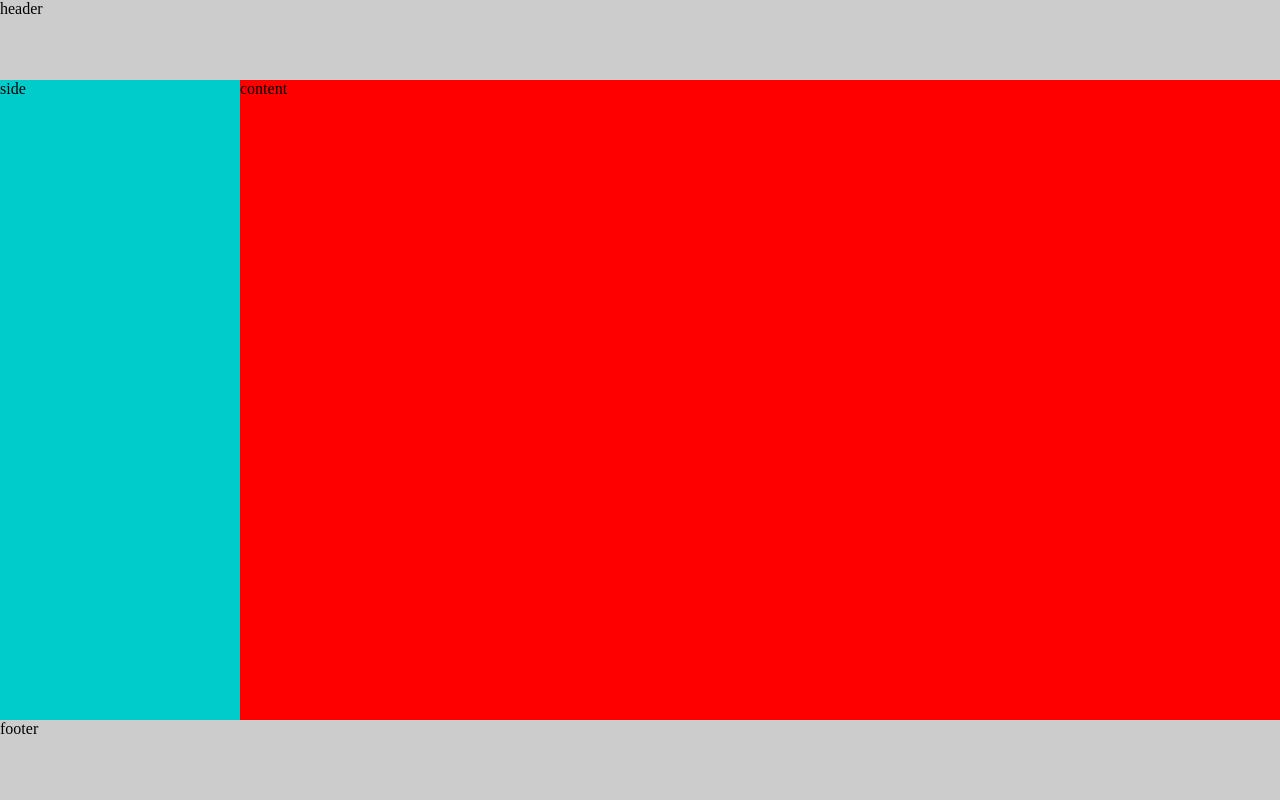
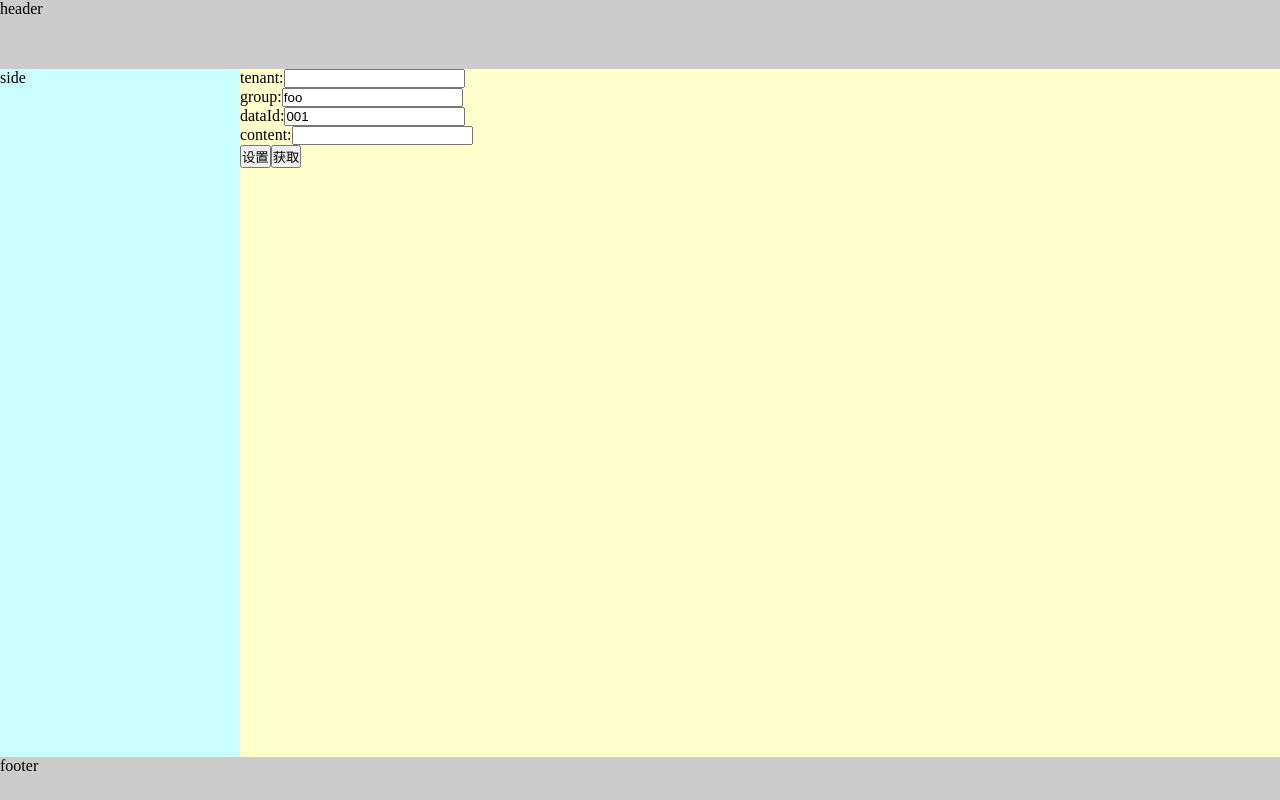
Before and after one commit to r-nacos/rnacos-console-web, a Vue app: page /manage/config in a window 1280 px wide. Built offline with nearby package versions, Linux system fonts and the light colour scheme.

Commit message:
初步完成 mainlayout

```diff
--- a/src/App.vue
+++ b/src/App.vue
@@ -3,7 +3,7 @@ import Index from '@/views/index.vue'
 </script>
 
 <template>
-  <Index/>
+  <router-view></router-view>
 </template>
 
 <style scoped>
--- a/src/components/layout/MainLayout.vue
+++ b/src/components/layout/MainLayout.vue
@@ -8,7 +8,7 @@
                 side
             </div>
             <div class="content">
-                content
+                <router-view></router-view>
             </div>
         </div>
         <div class="footer">
@@ -32,7 +32,8 @@
 
 .header {
     flex-grow: 0;
-    height: 100px;
+    height: 80px;
+    background: #cccccc;
 }
 .content_wrap {
     flex-grow: 1;
@@ -45,15 +46,15 @@
     flex-grow: 0;
     height: 100%;
     width: 240px;;
-    background: #00cccc;
+    background: #ccffff;
 }
 .content {
     flex-grow: 1;
-    background: #ff0000;
+    background: #ffffcc;
 }
 .footer {
     flex-grow: 0;
-    height: 100px;
+    height: 50px;
 }
 
 </style>
--- a/src/main.js
+++ b/src/main.js
@@ -1,5 +1,8 @@
 import { createApp } from 'vue'
 import './style.css'
 import App from './App.vue'
+import router from '@/route/router.js'
 
-createApp(App).mount('#app')
+const app = createApp(App);
+app.use(router)
+app.mount('#app')
--- /dev/null
+++ b/src/route/router.js
@@ -0,0 +1,60 @@
+import Config from '@/views/config.vue'
+import Foo from '@/components/Foo.vue'
+import MainLayout from '@/components/layout/MainLayout.vue'
+
+import {createRouter,createWebHistory,createWebHashHistory} from 'vue-router'
+
+const getRouteTitle = function(route){
+    return route && route.meta && route.meta.title || "";
+}
+
+const setRouteTitle = function(route){
+    window.document.title = getRouteTitle(route);
+}
+
+const routes = [
+    {
+        path: '/',
+        name: 'index',
+        meta: {'title':'index title'},
+        component: Foo,
+    },
+    {
+        path: '/foo',
+        name: 'foo',
+        meta: {'title':'foo title'},
+        component: Foo,
+    },
+    {
+        path: '/manage',
+        name: 'manage',
+        meta: {'title':'manage title'},
+        component: MainLayout,
+        children: [
+            {
+                path: '/manage/config',
+                name: 'manange config',
+                meta: {'title':'config title'},
+                component: Config,
+            },
+            {
+                path: '/manage/foo',
+                name: 'manange foo',
+                meta: {'title':'foo title'},
+                component: Foo,
+            },
+        ]
+    },
+
+]
+
+const router = createRouter({
+    history: createWebHistory(),
+    routes,
+})
+
+router.afterEach((to,from) => {
+    setRouteTitle(to)
+})
+
+export default router
--- /dev/null
+++ b/src/views/config.vue
@@ -0,0 +1,72 @@
+<template>
+    <div>
+        <div>
+            <span>tenant:</span>
+            <input type="text" v-model="tenant" />
+        </div>
+        <div>
+            <span>group:</span>
+            <input type="text" v-model="group" />
+        </div>
+        <div>
+            <span>dataId:</span>
+            <input type="text" v-model="dataId" />
+        </div>
+        <div>
+            <span>content:</span>
+            <input type="text" v-model="content" />
+        </div>
+        <div>
+            <button @click="setConfig"> 设置</button>
+            <button @click="getConfig"> 获取</button>
+        </div>
+    </div>
+</template>
+
+<script>
+import configApi from '@/api/config'
+
+export default {
+    name:"Config",
+    data() {
+        return {
+            tenant: "",
+            group: "foo",
+            dataId: "001",
+            content: "",
+        }
+    },
+    methods: {
+        setConfig() {
+            console.log("setConfig",this.group,this.dataId);
+            configApi.setConfig(this.tenant,this.group,this.dataId,this.content).then( res => {
+                console.log("response",res.request.responseText)
+                if(res.status==200){
+                    this.content=null;
+                }
+            })
+            .catch(err=> {
+                console.log("response err",err)
+            })
+        },
+        getConfig() {
+            console.log("getConfig",this.group,this.dataId);
+            configApi.getConfig(this.tenant,this.group,this.dataId).then( res => {
+                console.log("response",res.request.responseText)
+                if(res.status==200){
+                    this.content = res.request.responseText;
+                }
+            })
+            .catch(err=> {
+                console.log("response err",err)
+            })
+        },
+    }
+}
+
+</script>
+
+
+<style scoped>
+
+</style>
```
